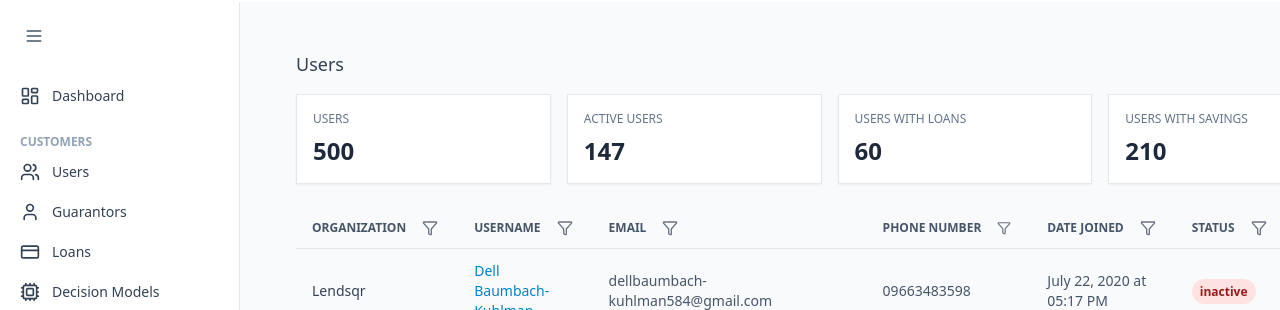
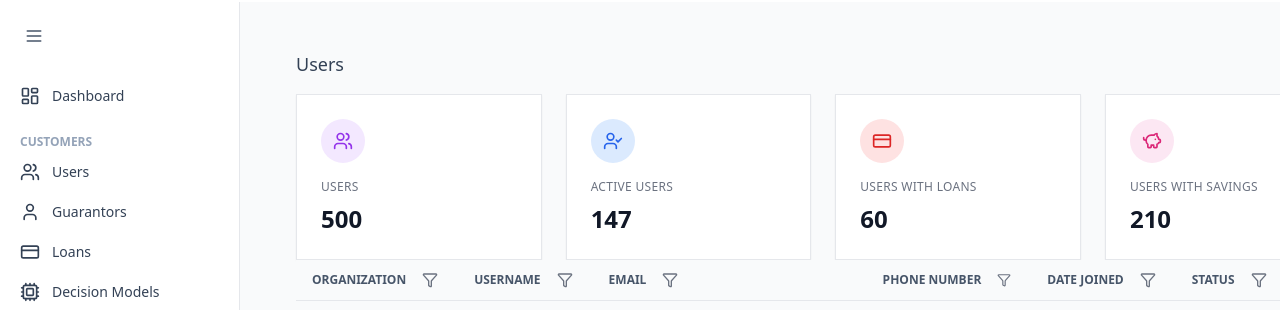
Before and after one commit to oseasak/lendsqr-fe-test, a Next.js app: page /dashboard/users in a window 1280 px wide. Shown: the part 131-441 px from the top of the page. Built offline with nearby package versions, Linux system fonts and the light colour scheme.

Commit message:
feat: Added user profile page

```diff
--- /dev/null
+++ b/src/app/dashboard/users/[id]/page.tsx
@@ -0,0 +1,88 @@
+// src/app/dashboard/users/[id]/page.tsx
+"use client";
+import React from "react";
+import { useParams, useRouter } from "next/navigation";
+import { ChevronLeft } from "lucide-react";
+
+export default function UserDetails() {
+  const params = useParams();
+  const router = useRouter();
+  const id = params.id as string;
+  const userData = localStorage.getItem(`user-${id}`);
+  const user = userData ? JSON.parse(userData) : null;
+
+  const statusBadge = (status: string) => {
+    if (status === "active")
+      return "px-2 py-1 rounded-full text-xs font-semibold bg-green-100 text-green-800";
+    if (status === "inactive")
+      return "px-2 py-1 rounded-full text-xs font-semibold bg-red-100 text-red-800";
+    if (status === "pending")
+      return "px-2 py-1 rounded-full text-xs font-semibold bg-yellow-100 text-yellow-800";
+    return "px-2 py-1 rounded-full text-xs font-semibold bg-gray-100 text-gray-800";
+  };
+
+  if (!user) {
+    return (
+      <div className="flex items-center justify-center min-h-[60vh] text-red-500">
+        User not found
+      </div>
+    );
+  }
+
+  return (
+    <div className="max-w-7xl mx-auto px-4 sm:px-6 lg:px-8 py-6">
+      <button
+        onClick={() => router.push("/dashboard/users")}
+        className="flex items-center text-sm text-slate-600 hover:text-teal-500 mb-4"
+      >
+        <ChevronLeft className="h-4 w-4 mr-1" /> Back to Users
+      </button>
+
+      <article className="bg-white p-6 rounded-lg border shadow-sm">
+        {/* Header Section */}
+        <div className="flex items-center justify-between mb-6">
+          <h2 className="text-lg sm:text-xl font-semibold text-slate-800">
+            User Details
+          </h2>
+           <button className="px-4 py-2 bg-teal-500 text-white rounded-md text-sm font-medium hover:bg-teal-600">
+            BLACKLIST USER
+          </button>
+          <button className="px-4 py-2 bg-teal-500 text-white rounded-md text-sm font-medium hover:bg-teal-600">
+            ACTIVATE USER
+          </button>
+        </div>
+
+        {/* User Info Section */}
+        <div className="flex items-start justify-between mb-6">
+          <div>
+            <h3 className="text-lg font-medium text-slate-800">{user.username}</h3>
+            <p className="text-xs text-slate-500">User ID: {user.id}</p>
+          </div>
+          <div className={statusBadge(user.status)}>
+            {user.status}
+          </div>
+        </div>
+
+        {/* Details Grid */}
+        <div className="grid grid-cols-1 md:grid-cols-2 gap-6 text-sm text-slate-600">
+          <div>
+            <div className="text-xs text-slate-500 mb-1">Organization</div>
+            <div className="text-sm font-medium text-slate-800">{user.organization || "N/A"}</div>
+          </div>
+          <div>
+            <div className="text-xs text-slate-500 mb-1">Email</div>
+            <div className="text-sm font-medium text-slate-800 truncate">{user.email}</div>
+          </div>
+          <div>
+            <div className="text-xs text-slate-500 mb-1">Phone</div>
+            <div className="text-sm font-medium text-slate-800 whitespace-nowrap">{user.phone}</div>
+          </div>
+          <div>
+            <div className="text-xs text-slate-500 mb-1">Date Joined</div>
+            <div className="text-sm font-medium text-slate-800">{user.date_joined}</div>
+          </div>
+        </div>
+      </article>
+    </div>
+  );
+}
--- a/src/components/FilterPanel.tsx
+++ b/src/components/FilterPanel.tsx
@@ -388,9 +388,6 @@ export function FilterableUsersTable({
                   </button>
                 </div>
               </TableHead>
-              <TableHead className="text-left text-xs font-semibold text-slate-600 py-2 px-4">
-                <span className="whitespace-nowrap">Actions</span>
-              </TableHead>
             </TableRow>
           </TableHeader>
           <TableBody>
@@ -432,8 +429,8 @@ export function FilterableUsersTable({
                       >
                         <button
                           onClick={() => {
+                            onSaveAndNavigate(user); // Navigate to user details page
                             setActionsOpen(null);
-                            // Add navigation or other logic here, e.g., onSaveAndNavigate(user);
                           }}
                           className="flex items-center w-full px-4 py-2 text-sm text-gray-700 hover:bg-gray-100"
                         >
--- a/src/components/StatsGrid.tsx
+++ b/src/components/StatsGrid.tsx
@@ -1,6 +1,6 @@
 "use client";
-
 import React from "react";
+import { Users, UserCheck, CreditCard, PiggyBank } from "lucide-react";
 
 type Stats = {
   total: number;
@@ -15,22 +15,53 @@ interface StatsGridProps {
 
 export default function StatsGrid({ stats }: StatsGridProps) {
   const items = [
-    { label: "USERS", value: stats.total },
-    { label: "ACTIVE USERS", value: stats.active },
-    { label: "USERS WITH LOANS", value: stats.withLoans },
-    { label: "USERS WITH SAVINGS", value: stats.withSavings },
+    {
+      label: "USERS",
+      value: stats.total,
+      icon: Users,
+      color: "bg-purple-100 text-purple-600"
+    },
+    {
+      label: "ACTIVE USERS",
+      value: stats.active,
+      icon: UserCheck,
+      color: "bg-blue-100 text-blue-600"
+    },
+    {
+      label: "USERS WITH LOANS",
+      value: stats.withLoans,
+      icon: CreditCard,
+      color: "bg-red-100 text-red-600"
+    },
+    {
+      label: "USERS WITH SAVINGS",
+      value: stats.withSavings,
+      icon: PiggyBank,
+      color: "bg-pink-100 text-pink-600"
+    },
   ];
 
   return (
-    <div className="grid grid-cols-1 sm:grid-cols-2 lg:grid-cols-4 gap-4 mb-6">
-      {items.map((item) => (
-        <div key={item.label} className="bg-white rounded-lg p-4 shadow-sm border">
-          <div className="text-xs text-slate-500">{item.label}</div>
-          <div className="mt-2 text-xl sm:text-2xl font-semibold text-slate-800">
-            {item.value.toLocaleString()}
+    <div className="grid grid-cols-1 md:grid-cols-2 lg:grid-cols-4 gap-6">
+      {items.map((item, index) => {
+        const IconComponent = item.icon;
+        return (
+          <div
+            key={index}
+            className="bg-white p-6 rounded-lg border border-gray-200 shadow-sm"
+          >
+            <div className={`inline-flex items-center justify-center p-3 rounded-full ${item.color} mb-4`}>
+              <IconComponent className="h-5 w-5" />
+            </div>
+            <div className="text-xs uppercase tracking-wide text-gray-500 font-medium">
+              {item.label}
+            </div>
+            <div className="text-2xl font-bold text-gray-900 mt-2">
+              {item.value.toLocaleString()}
+            </div>
           </div>
-        </div>
-      ))}
+        );
+      })}
     </div>
   );
 }
```
Also changed, not shown: src/app/dashboard/users/page.tsx (+63 -24 lines).
